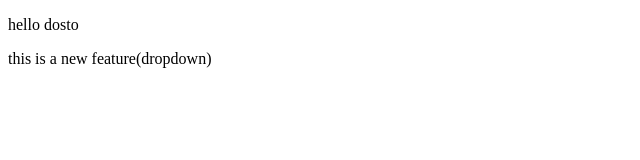
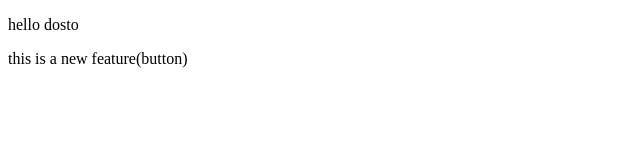
Before and after one commit to DeepaMehra2906/LocalRepo, a plain HTML site: page localrepo/index.html in a window 1280 px wide. Shown: the full height of the page, 0-640 px from the left. Drawn offline with Linux system fonts and the light colour scheme.

Commit message:
add button

```diff
--- a/localrepo/index.html
+++ b/localrepo/index.html
@@ -9,6 +9,6 @@
     <p>
         hello dosto
     </p>
-    <p>this is a new feature(dropdown)</p>
+    <p>this is a new feature(button)</p>
 </body>
 </html>
```
